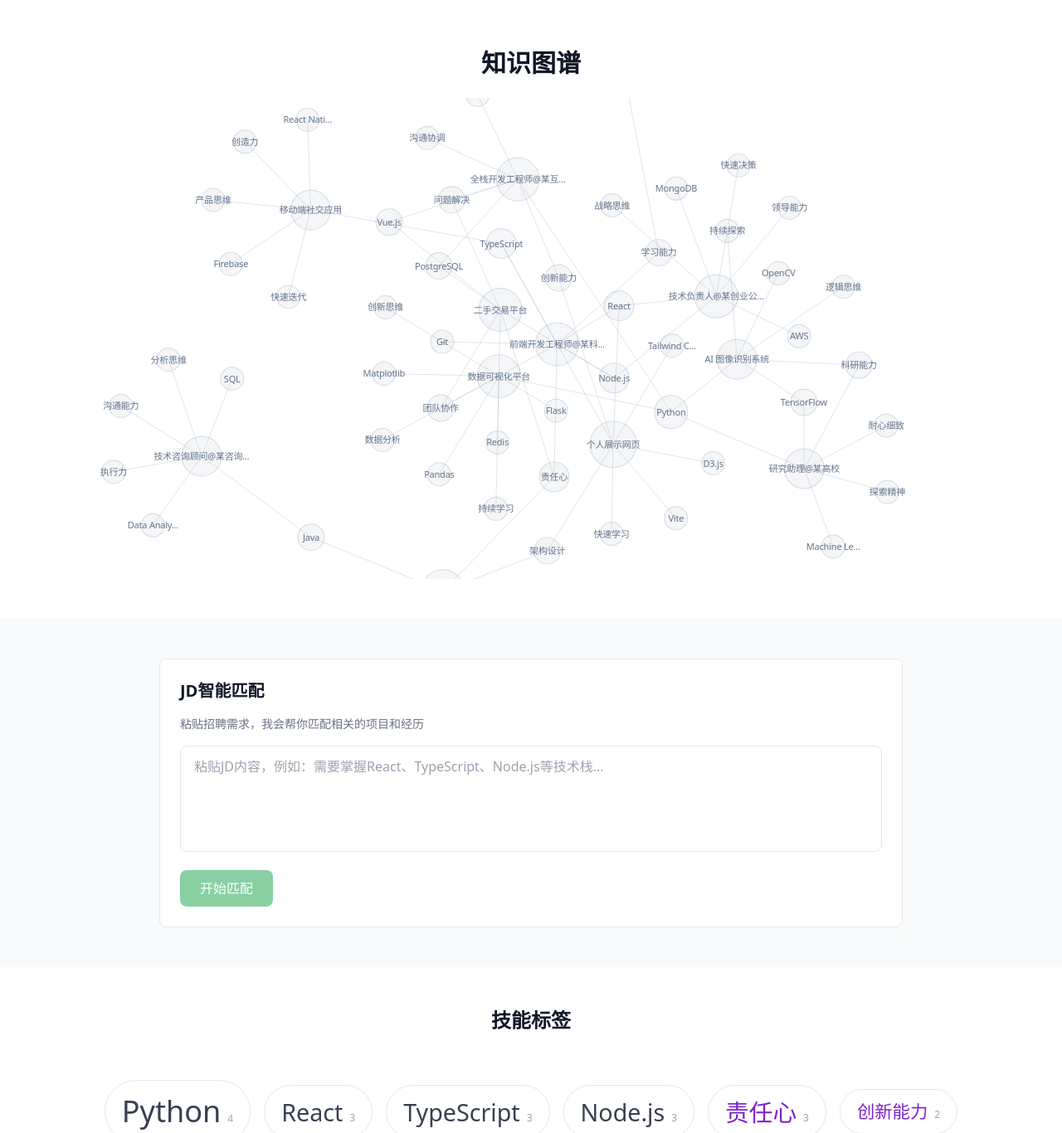
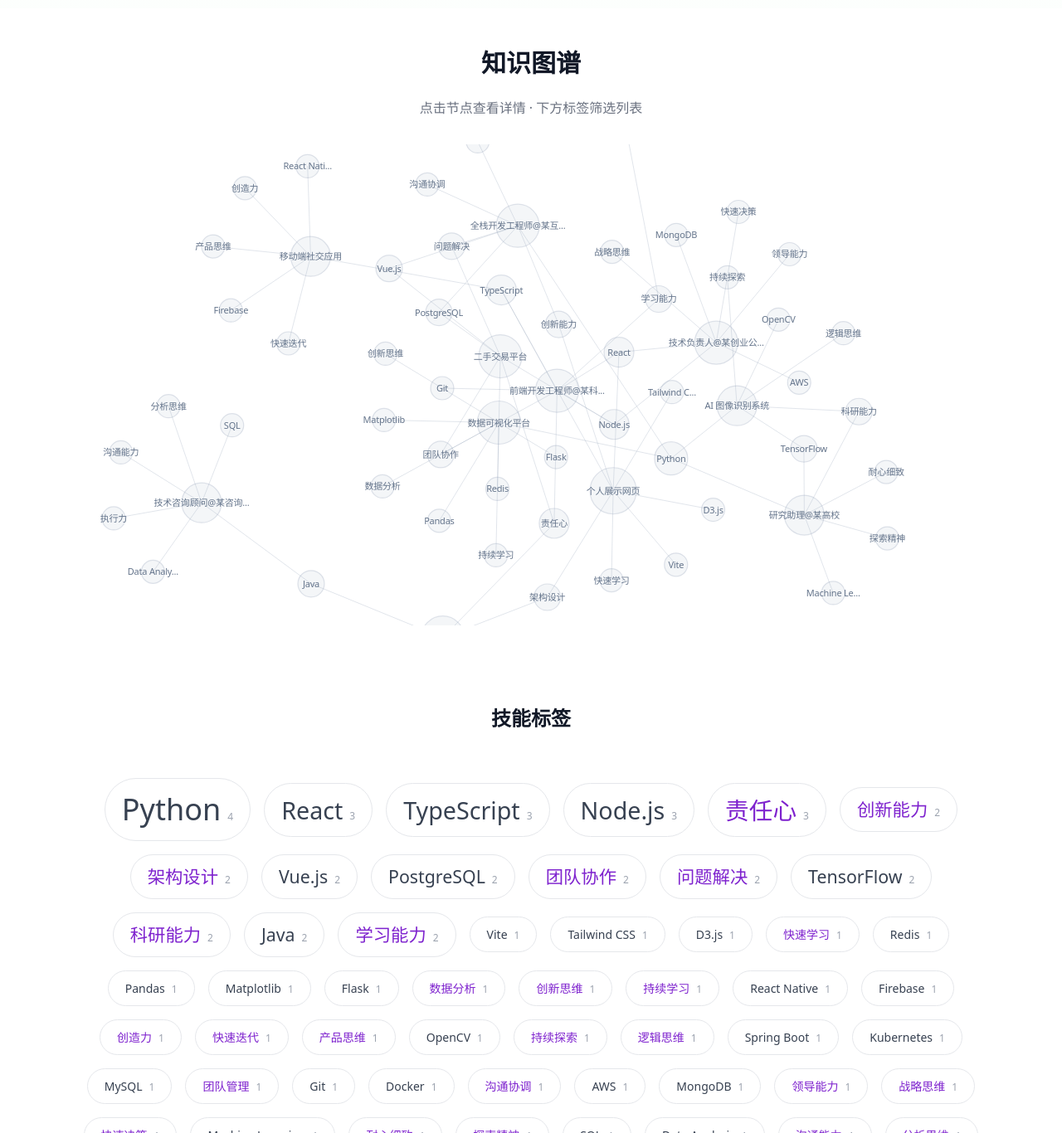
Before and after one commit to AsteriaAnna/self-introduction, a React (Vite) app: page / in a window 1280 px wide. Shown: the part 790-2156 px from the top of the page at 83% size. Built offline with nearby package versions, Linux system fonts and the light colour scheme.

Commit message:
feat: 移除 JDMatcher，简化页面结构  知识图谱跳转详情  标签云筛选列表

```diff
--- a/src/pages/Home.tsx
+++ b/src/pages/Home.tsx
@@ -4,7 +4,6 @@ import { Hero } from '@components/core/Hero'
 import { ProjectList } from '@components/core/ProjectList'
 import { ExperienceTimeline } from '@components/core/Experience'
 import { KeywordsCloud } from '@components/extensions/Keywords'
-import { JDMatcher } from '@components/extensions/JDMatcher'
 import { KnowledgeGraph } from '@components/extensions/KnowledgeGraph/KnowledgeGraph'
 
 function Section({ id, title, children, isLight = true }: {
@@ -103,6 +102,9 @@ function GraphPreview() {
     >
       <div className="max-w-6xl mx-auto">
         <h2 className="text-2xl sm:text-3xl font-bold mb-4 sm:mb-6 text-center">知识图谱</h2>
+        <p className="text-center text-gray-500 dark:text-gray-400 mb-6 sm:mb-8 max-w-lg mx-auto text-sm sm:text-base">
+          点击节点查看详情 · 下方标签筛选列表
+        </p>
         <KnowledgeGraph height={graphHeight} />
       </div>
     </section>
@@ -131,12 +133,6 @@ export default function Home() {
         <Hero />
 
         <GraphPreview />
-
-        <section id="jdmatcher" className="py-8 sm:py-12 px-4 sm:px-6 lg:px-8 bg-gray-50 dark:bg-gray-900 transition-all duration-1000">
-          <div className="max-w-4xl mx-auto">
-            <JDMatcher />
-          </div>
-        </section>
 
         <section id="keywords" className="py-8 sm:py-12 px-4 sm:px-6 lg:px-8 bg-white dark:bg-gray-950 transition-all duration-1000">
           <div className="max-w-6xl mx-auto">
```
